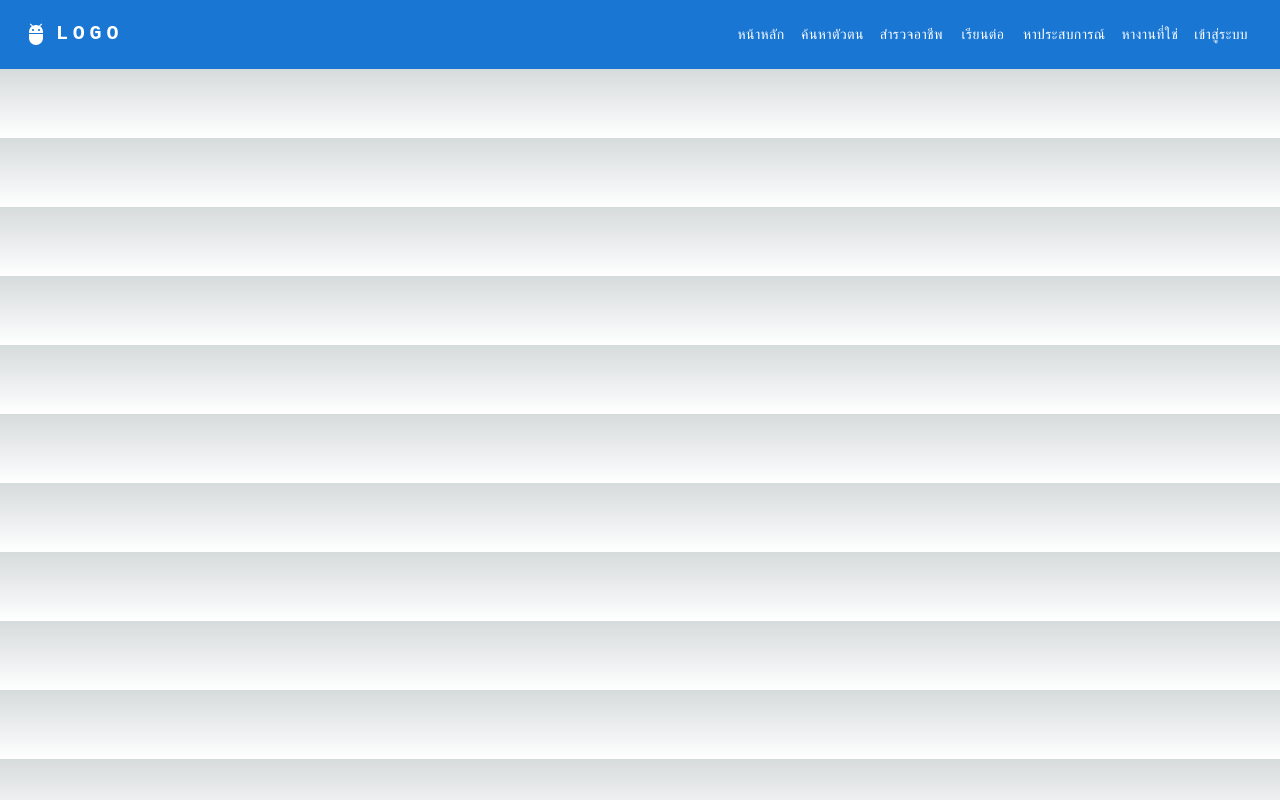
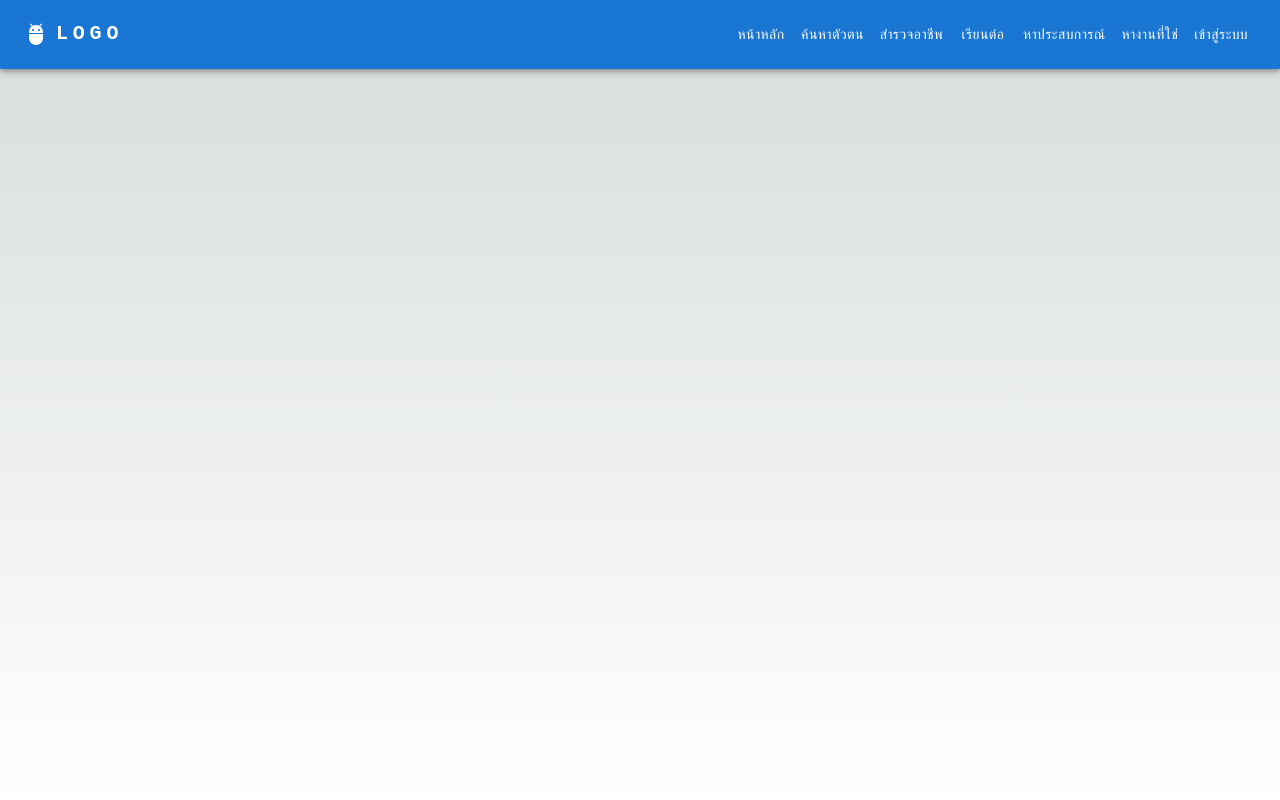
Before and after one commit to Ball15124/Test_WeSpace, a Next.js app in the folder we-space/: page / in a window 1280 px wide. Built offline with nearby package versions, Linux system fonts and the light colour scheme.

Commit message:
fix: main css

```diff
--- a/we-space/app/page.module.css
+++ b/we-space/app/page.module.css
@@ -3,7 +3,6 @@
   flex-direction: column;
   justify-content: space-between;
   align-items: center;
-  padding: 6rem;
   min-height: 100vh;
 }
 
--- a/we-space/app/page.tsx
+++ b/we-space/app/page.tsx
@@ -4,7 +4,7 @@ import Navbar from "../components/Navbar";
 
 export default function Home() {
   return (
-    <main>
+    <main className={styles.main}>
       <Navbar/>
     </main>
   );
```
